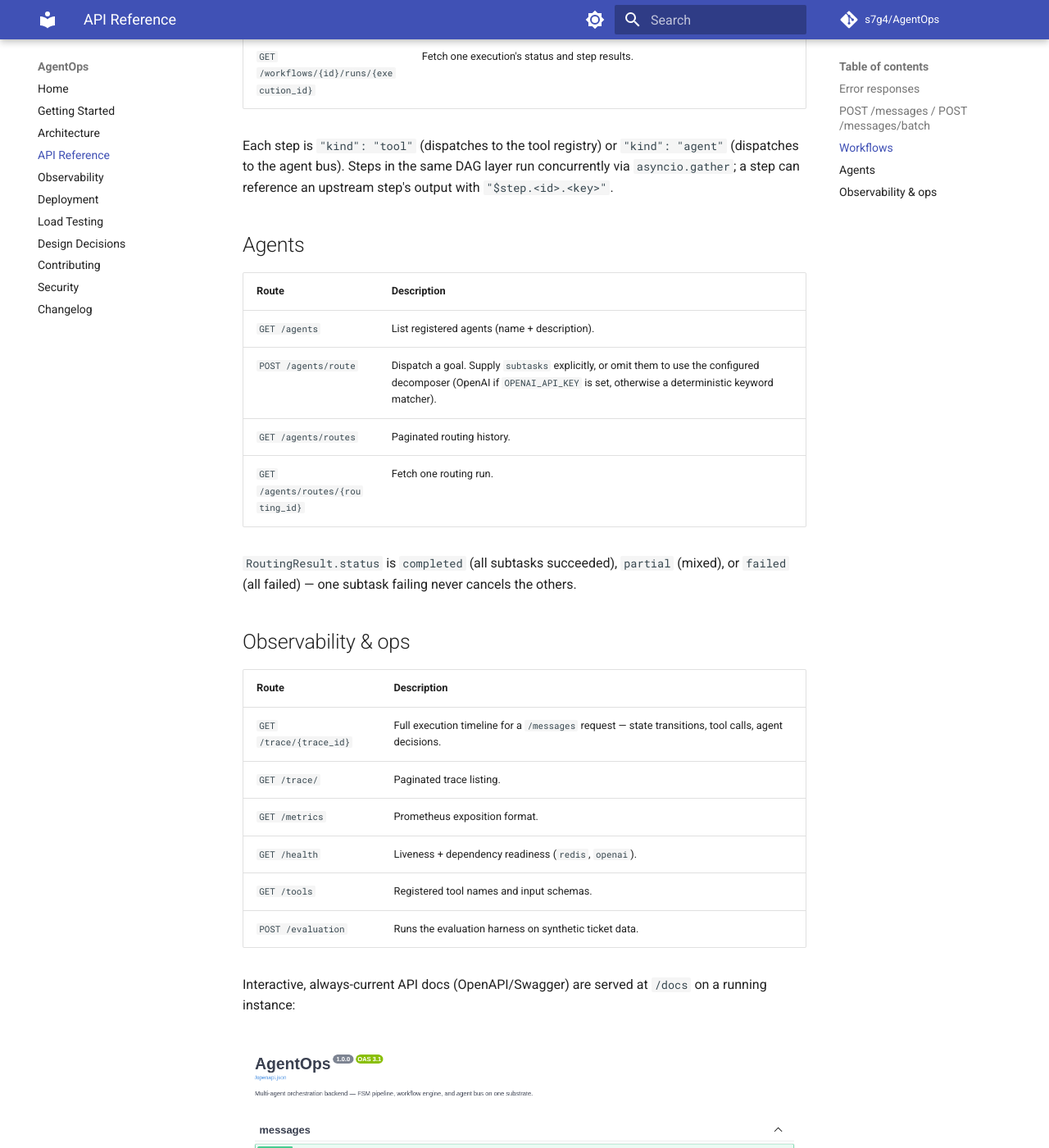
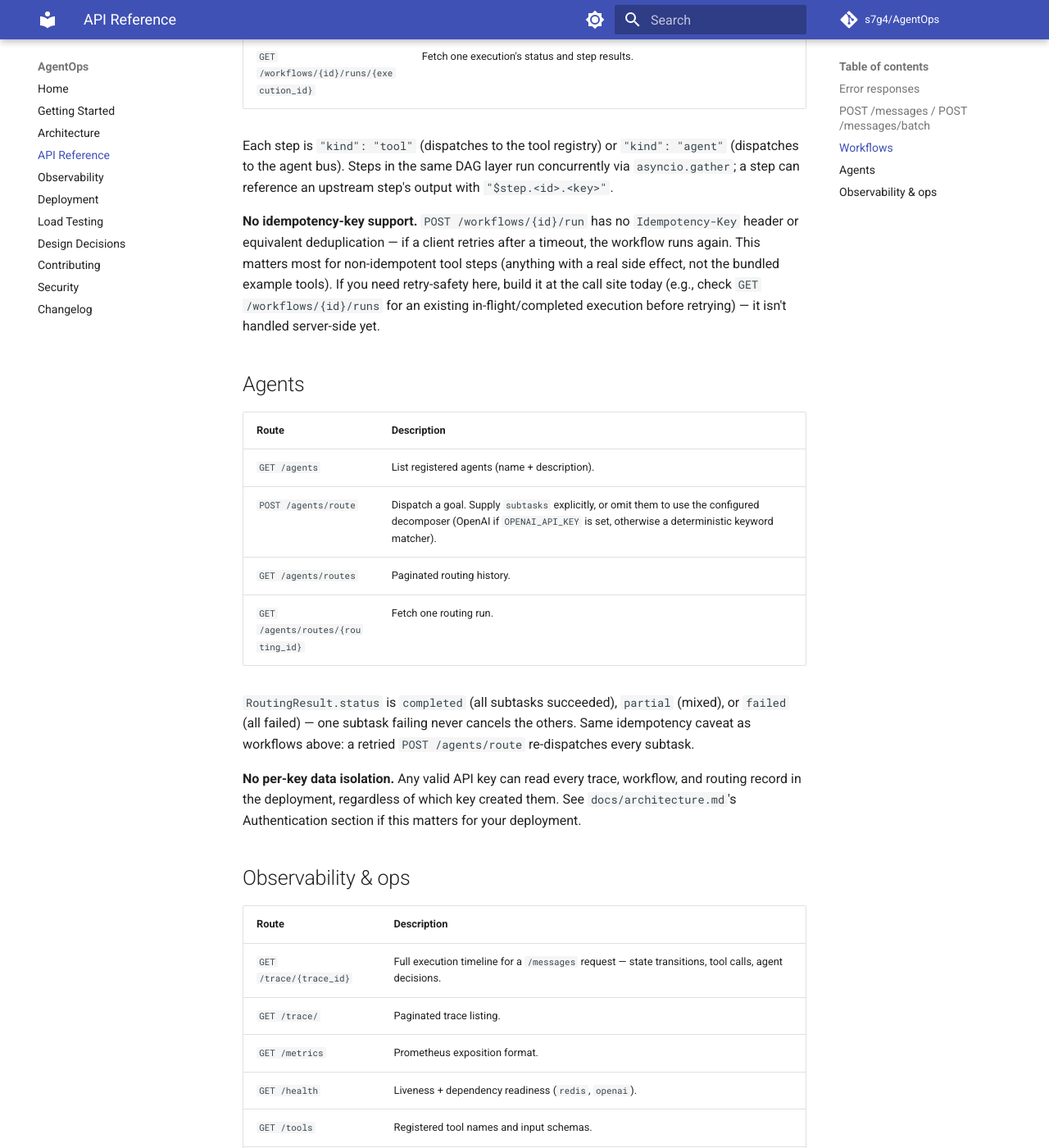
Before and after one commit to s7g4/AgentOps, an MkDocs documentation site: the page built from docs/api-reference.md, in a window 1280 px wide and 1400 px high, scrolled down 1084 px. Shown: the whole window at 82% size. Built offline with MkDocs 1.6.1 and Material for MkDocs 9.7.7, drawn with Linux system fonts in a browser that asks for light colours; comment, search, counter and statistics services are not loaded.

Commit message:
docs: document trust-domain and idempotency limitations

```diff
--- a/docs/api-reference.md
+++ b/docs/api-reference.md
@@ -36,6 +36,8 @@ Runs a message through the FSM pipeline. `batch` processes all messages concurre
 
 Each step is `"kind": "tool"` (dispatches to the tool registry) or `"kind": "agent"` (dispatches to the agent bus). Steps in the same DAG layer run concurrently via `asyncio.gather`; a step can reference an upstream step's output with `"$step.<id>.<key>"`.
 
+**No idempotency-key support.** `POST /workflows/{id}/run` has no `Idempotency-Key` header or equivalent deduplication — if a client retries after a timeout, the workflow runs again. This matters most for non-idempotent tool steps (anything with a real side effect, not the bundled example tools). If you need retry-safety here, build it at the call site today (e.g., check `GET /workflows/{id}/runs` for an existing in-flight/completed execution before retrying) — it isn't handled server-side yet.
+
 ## Agents
 
 | Route | Description |
@@ -45,7 +47,9 @@ Each step is `"kind": "tool"` (dispatches to the tool registry) or `"kind": "age
 | `GET /agents/routes` | Paginated routing history. |
 | `GET /agents/routes/{routing_id}` | Fetch one routing run. |
 
-`RoutingResult.status` is `completed` (all subtasks succeeded), `partial` (mixed), or `failed` (all failed) — one subtask failing never cancels the others.
+`RoutingResult.status` is `completed` (all subtasks succeeded), `partial` (mixed), or `failed` (all failed) — one subtask failing never cancels the others. Same idempotency caveat as workflows above: a retried `POST /agents/route` re-dispatches every subtask.
+
+**No per-key data isolation.** Any valid API key can read every trace, workflow, and routing record in the deployment, regardless of which key created them. See `docs/architecture.md`'s Authentication section if this matters for your deployment.
 
 ## Observability & ops
 
```
Also changed, not shown: CHANGELOG.md (+1 -0 lines), SECURITY.md (+2 -0 lines), docs/architecture.md (+2 -0 lines), docs/design-decisions.md (+8 -0 lines).
